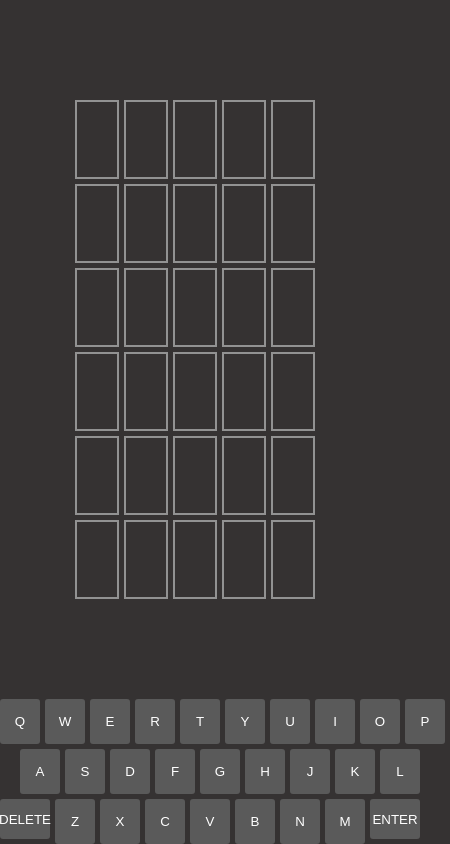
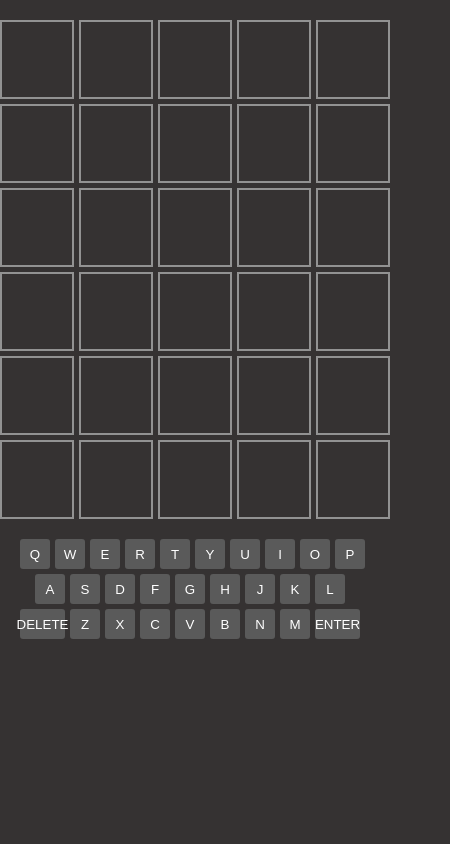
Before and after one commit to Alfalmi/wordle-react, a React (Create React App) app: page / in a window 390 px wide. Shown: the whole page, 450 px wide, since content can reach past the window. Built offline with nearby package versions, Linux system fonts and the light colour scheme.

Commit message:
responsve

```diff
--- a/src/components/box.module.scss
+++ b/src/components/box.module.scss
@@ -46,8 +46,8 @@
 @media (max-width: 1000px) {
   @mixin box {
 
-    width: $size/1.5;
-    height: $size/1.5;
+    width: 60px;
+    height: 60px;
 
 }
 }
@@ -55,8 +55,8 @@
 @media (max-width: 650px) {
   @mixin box {
 
-    width: $size/1.8;
-    height: $size/1.8;
+    width: $size/1.2;
+    height: $size/1.2;
 
 }
 }
--- a/src/components/keyboard.module.scss
+++ b/src/components/keyboard.module.scss
@@ -101,18 +101,18 @@
     .keyboardContainer {
       display: flex;
       flex-wrap: wrap;
-      width: 450px;
+      width: 350px;
       margin: 0 auto;
       gap: 5px;
     }
     .key {
       @include keybase;
-      width: 40px;
-      height: 45px;
+      width: 30px;
+      height: 30px;
     }
     .emptyKey {
-      width: 15px;
-      height: 45px;
+      width: 10px;
+      height: 25px;
       display: flex;
       align-items: center;
       justify-content: center;
@@ -120,14 +120,14 @@
 
     .enterKey {
       @include keybase;
-      width: 50px;
-      height: 40px;
+      width: 45px;
+      height: 30px;
     }
 
     .deleteKey {
       @include keybase;
-      width: 50px;
-      height: 40px;
+      width: 45px;
+      height: 30px;
     }
 
   }
--- a/src/components/wordle.module.scss
+++ b/src/components/wordle.module.scss
@@ -6,13 +6,13 @@
 }
 @media (max-width: 1000px) {
     .mainContainer {
-        width: ($size * 4) + ($gap * 4);
-        margin: 100px auto;
+        width: ($size * 5) + ($gap * 3);
+        margin: 80px auto;
     }
 }
 @media (max-width: 640px) {
     .mainContainer {
-        width: ($size * 3) + ($gap * 3);
-        margin: 100px auto;
+        width: ($size * 5) + ($gap * 3);
+        margin: 20px auto;
     }
 }
```
